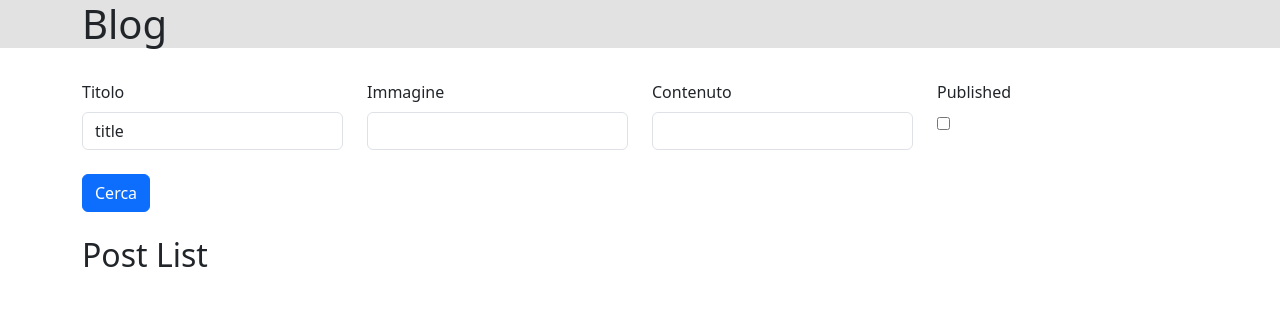
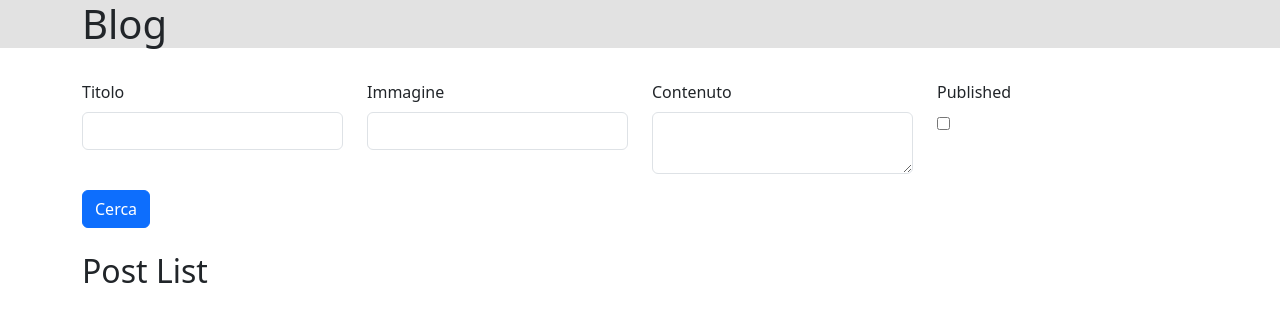
Before and after one commit to DanielaEsposito/react-form-multifield, a React (Vite) app: page / in a window 1280 px wide. Shown: the top 322 px of the page. Built offline with nearby package versions, Linux system fonts and the light colour scheme.

Commit message:
add corrections name input

```diff
--- a/src/App.jsx
+++ b/src/App.jsx
@@ -3,21 +3,22 @@ import reactLogo from "./assets/react.svg";
 
 function App() {
   const [addPost, setAddPost] = useState({
-    title: "title",
+    title: "",
     img: "",
     category: "",
     content: "",
-    published: "",
+    published: false,
   });
 
   const [posts, setPosts] = useState([]);
 
   const handlePostChange = (e) => {
-    const newPost = {
-      ...posts,
+    const newAddPost = {
+      ...addPost,
       [e.target.name]: e.target.value,
     };
-    setAddPost(newPost);
+    setAddPost(newAddPost);
+    console.log(newAddPost);
   };
   //console.log(e);
 
@@ -44,7 +45,7 @@ function App() {
         <section className="posts py-4">
           <div className="container">
             {/*FORM INPUT  */}
-            <form onSubmit={handlePostChange}>
+            <form onSubmit={handlerFormSubmit}>
               {/*INPUT TITLE */}
               <div className="row">
                 <div className="col-3">
@@ -54,7 +55,7 @@ function App() {
                   <input
                     className="form-control"
                     type="text"
-                    name="post-title"
+                    name="title"
                     id="title"
                     value={addPost.title}
                     onChange={handlePostChange}
@@ -62,31 +63,30 @@ function App() {
                 </div>
                 {/*INPUT IMG */}
                 <div className="col-3">
-                  <label htmlFor="img" className="form-label">
+                  <label htmlFor="post-img" className="form-label">
                     Immagine
                   </label>
                   <input
                     className="form-control mb-4"
                     type="text"
-                    name="post-img"
-                    id="img"
+                    name="img"
+                    id="post-img"
                     value={addPost.img}
                     onChange={handlePostChange}
                   />
                 </div>
                 {/*INPUT CONTENT */}
                 <div className="col-3">
-                  <label htmlFor="content" className="form-label">
+                  <label htmlFor="post-content" className="form-label">
                     Contenuto
                   </label>
-                  <input
+                  <textarea
                     className="form-control mb-3"
-                    type="text-area"
-                    name="post-content"
-                    id="content"
+                    name="content"
+                    id="post-content"
                     value={addPost.content}
                     onChange={handlePostChange}
-                  />
+                  ></textarea>
                 </div>
                 {/*SELECT CATEGORY*/}
                 {/*CHECKBOX PUBLISHED */}
@@ -115,22 +115,14 @@ function App() {
             <h2 className="post-list-title"> Post List</h2>
             <div className="row row-cols-3">
               {posts.map((post) => (
-                <div className="col">
+                <div key={post.title} className="col">
                   <div className="card">
-                    <img src="" className="card-img-top" alt="" />
+                    <img src={post.img} className="card-img-top" alt="" />
                     <div className="card-body">
                       <h5 className="card-title">{post.title}</h5>
-                      <p className="card-text"></p>
-                      <a href="#" className="btn btn-primary"></a>
+                      <p className="card-text">{post.content}</p>
                     </div>
                   </div>
-                  {/* <div className="card" key={post}>
-                    {post}{" "}
-                    <i
-                      className="fa-solid fa-trash-can fa-sm delete"
-                      onClick={() => handlerDeletePost(post)}
-                    ></i>
-                  </div> */}
                 </div>
               ))}
             </div>
```
